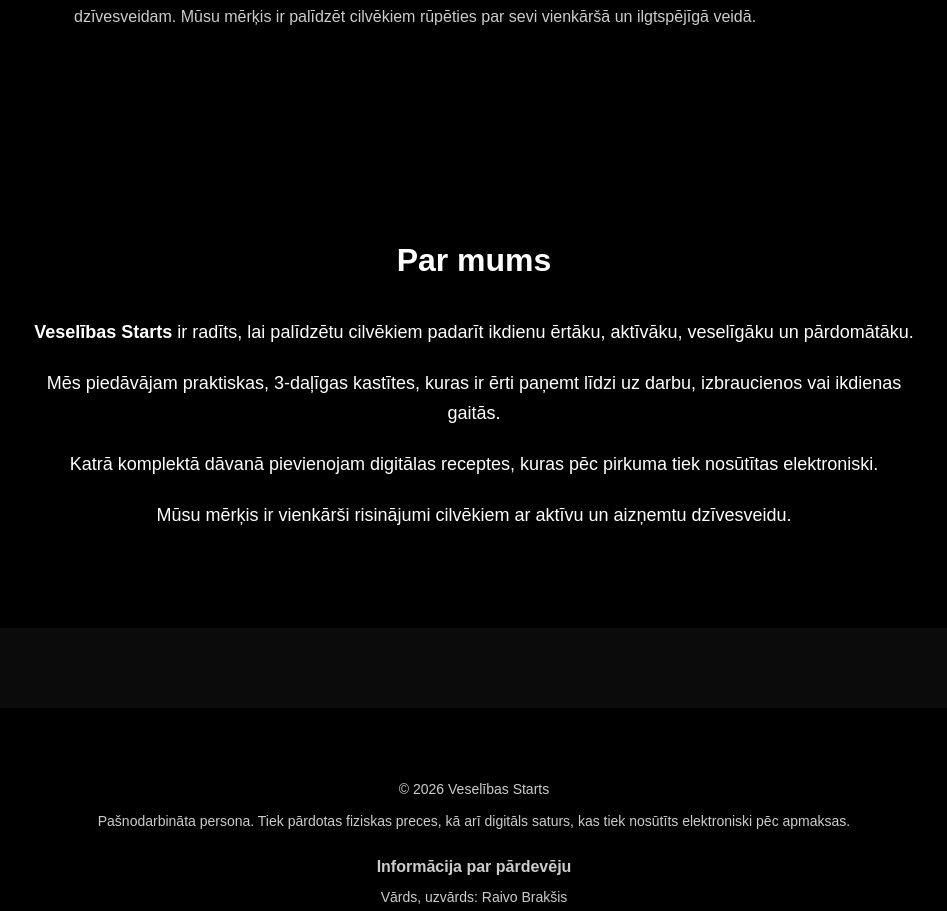
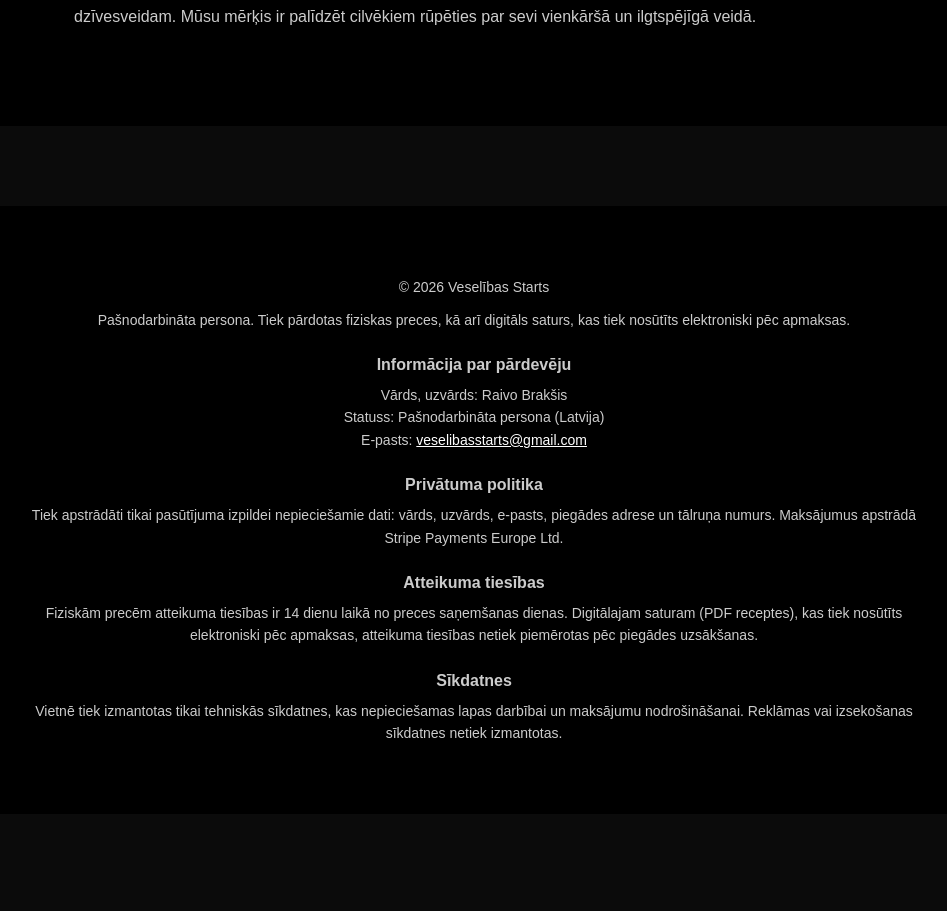
Before and after one commit to raivobraksis/veselibasstarts-frontend, a React (Vite) app: page / in a window 1280 px wide. Shown: the part 1262-2173 px from the top of the page, without its empty margins (166-1113 px from the left). After the commit the page ends 2076 px from the top, so only its background shows below. Built offline with nearby package versions, Linux system fonts and the light colour scheme.

Commit message:
Update App.jsx

```diff
--- a/src/App.jsx
+++ b/src/App.jsx
@@ -1,6 +1,6 @@
 import Navbar from "./components/Navbar";
 import Products from "./pages/Products";
-import About from "./pages/About";
+import about from "./pages/About";
 import Footer from "./components/Footer";
 
 function App() {
@@ -8,7 +8,7 @@
     <>
       <Navbar />
       <Products />
-      <About />
+      <about />
       <Footer />
     </>
   );
```
